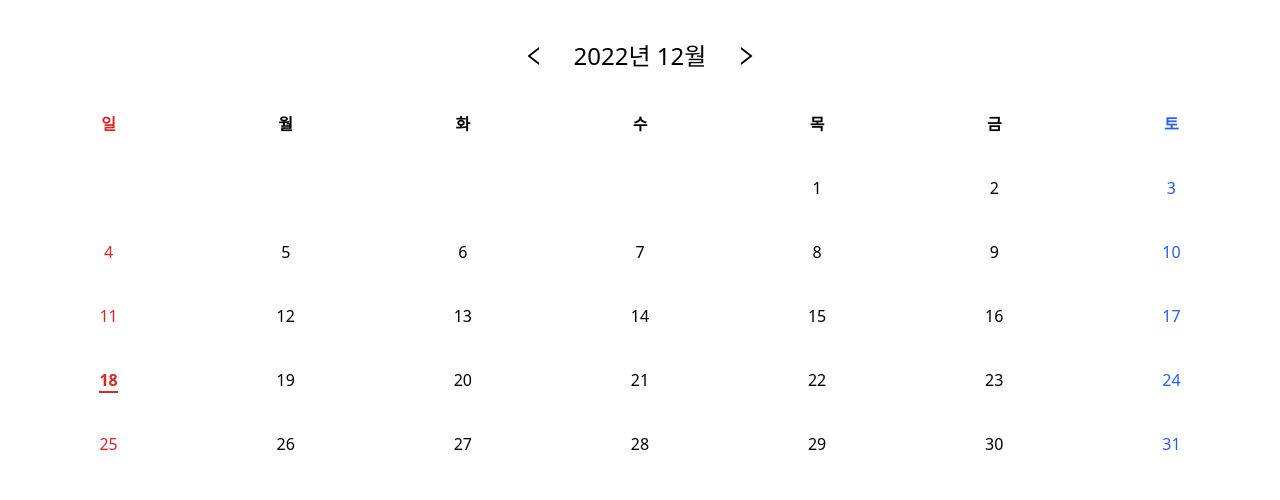
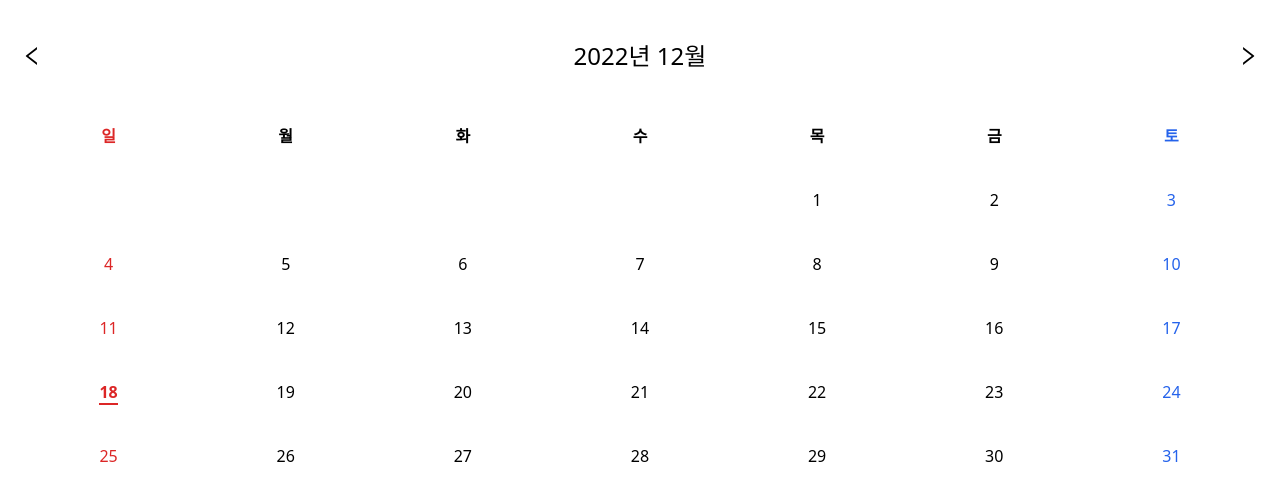
Before and after one commit to SeonghyeonMoon/strawberry-moon, a Next.js app: page /calendar in a window 1280 px wide. Shown: the top 500 px of the page. Built offline with nearby package versions, Linux system fonts and the light colour scheme.

Commit message:
✨Feature: CalendarHeader 스타일 수정

```diff
--- a/components/calendar/CalendarHeader.tsx
+++ b/components/calendar/CalendarHeader.tsx
@@ -12,7 +12,7 @@ const CalendarHeader = ({
   moveToNextMonth,
 }: CalendarHeaderProps) => {
   return (
-    <h1 className='mb-5 flex items-center justify-center gap-7 text-2xl'>
+    <h1 className='mb-8 flex items-center justify-center justify-between gap-7 text-2xl'>
       <button onClick={moveToPrevMonth}>
         <AiOutlineLeft />
       </button>
```
